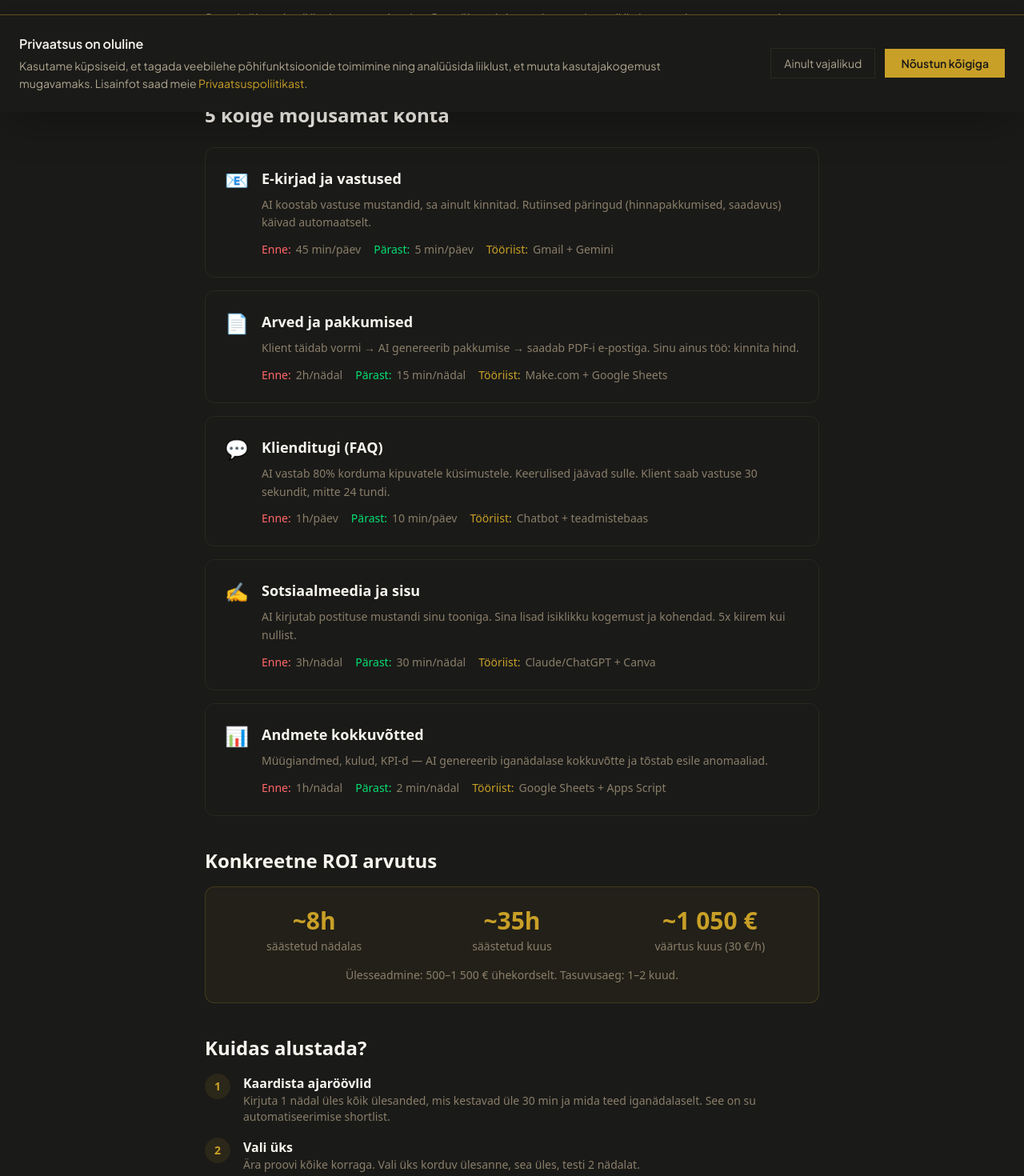
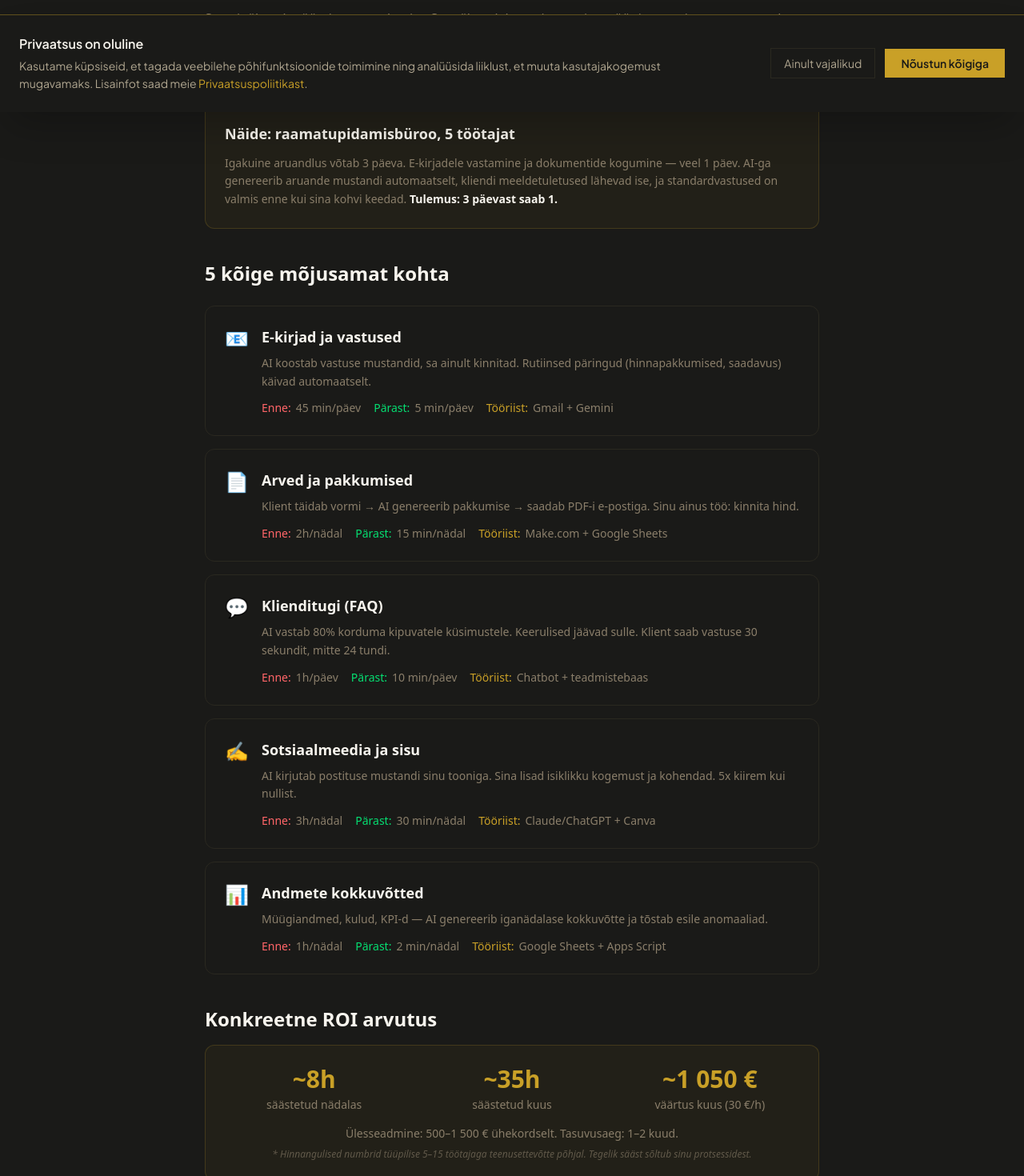
Before and after one commit to VeikoPeeterKargu/navik-web, a Next.js app: page /blogi/ai-automatiseerimine in a window 1280 px wide. Shown: the part 660-2130 px from the top of the page at 80% size. Built offline with nearby package versions, Linux system fonts and the light colour scheme.

Commit message:
feat: AI article credibility upgrades
- Add concrete target example (raamatupidamisbüroo, 5 töötajat, 3→1 päev)
- ROI numbers marked as estimates (*hinnangulised, teenusettevõtte põhjal)
- Positioned after intro for immediate identification

```diff
--- a/src/app/blogi/ai-automatiseerimine/page.tsx
+++ b/src/app/blogi/ai-automatiseerimine/page.tsx
@@ -78,6 +78,14 @@ export default function AiAutomatiseeriminePage() {
                         </p>
                     </section>
 
+                    {/* Target audience example */}
+                    <section className="p-6 rounded-xl bg-primary/5 border border-primary/20">
+                        <h2 className="text-lg font-bold mb-3 text-foreground">Näide: raamatupidamisbüroo, 5 töötajat</h2>
+                        <p className="text-muted-foreground text-sm leading-relaxed">
+                            Igakuine aruandlus võtab 3 päeva. E-kirjadele vastamine ja dokumentide kogumine — veel 1 päev. AI-ga genereerib aruande mustandi automaatselt, kliendi meeldetuletused lähevad ise, ja standardvastused on valmis enne kui sina kohvi keedad. <strong className="text-foreground">Tulemus: 3 päevast saab 1.</strong>
+                        </p>
+                    </section>
+
                     {/* Use cases */}
                     <section>
                         <h2 className="text-2xl font-bold mb-6 text-foreground">5 kõige mõjusamat kohta</h2>
@@ -130,6 +138,9 @@ export default function AiAutomatiseeriminePage() {
                             </div>
                             <p className="text-muted-foreground text-sm mt-4 text-center">
                                 Ülesseadmine: 500–1 500 € ühekordselt. Tasuvusaeg: 1–2 kuud.
+                            </p>
+                            <p className="text-xs text-muted-foreground/60 mt-2 text-center italic">
+                                * Hinnangulised numbrid tüüpilise 5–15 töötajaga teenusettevõtte põhjal. Tegelik sääst sõltub sinu protsessidest.
                             </p>
                         </div>
                     </section>
```
